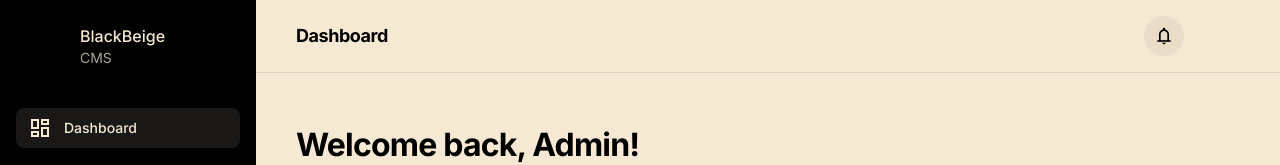
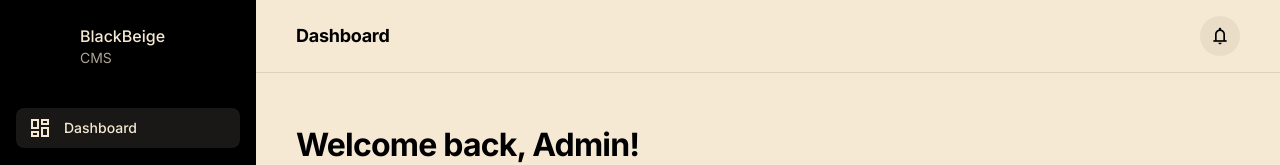
Before and after one commit to Debdaru07/Blog_CMS, a React (Create React App) app in the folder client/: page /admin/dashboard in a window 1280 px wide. Shown: the top 165 px of the page. Built offline with nearby package versions, Linux system fonts and the light colour scheme.

Commit message:
Notification button aligned

```diff
--- a/client/src/components/layout/Topbar.jsx
+++ b/client/src/components/layout/Topbar.jsx
@@ -1,23 +1,19 @@
 import React from "react";
 
 const Topbar = ({ title }) => (
-  <header className="flex items-center justify-between border-b border-black/10 px-10 py-4 bg-background-light">
-    <h2 className="text-black text-lg font-bold tracking-tight">{title}</h2>
-
-    <div className="flex items-center gap-4">
-      <button className="rounded-full h-10 w-10 bg-black/5 hover:bg-black/10 flex items-center justify-center transition">
+  <header className="flex items-center whitespace-nowrap border-b border-black/10 px-10 py-4 bg-background-light">
+    <h2 className="text-black text-lg font-bold leading-tight tracking-[-0.015em]">
+      {title}
+    </h2>
+    <div className="flex flex-1 justify-end gap-4 items-center">
+      <button className="flex cursor-pointer items-center justify-center
+                         overflow-hidden rounded-full h-10 w-10
+                         bg-black/5 text-black
+                         hover:bg-black/10 transition-colors duration-200">
         <span className="material-symbols-outlined text-xl">
           notifications
         </span>
       </button>
-
-      <div
-        className="rounded-full bg-cover bg-center size-10"
-        style={{
-          backgroundImage:
-            "url('https://lh3.googleusercontent.com/aida-public/AB6AXuC-DTnIvGpPZW487XzCWSr6_c1PCmdqL85hNufbcutFl5an4DJMAlQ9rfvi7Yotz5Wwj55w5zHPA0Mbxz2yGhVyEdzNp1kY-wCgDipL8KdxZqdNXvMhMe3NjHB9yssOqM7ALvgS48DTyqXZksvOEHf1C5lSqYlZW3TgcITDKUbomBNcHxlS-oPJ8ktIUr4_Gb0ce9m1eRKMVOVVIV38zeVvQ00WdXSRQ_bM2UJsjGehSR3bl21_T-sLOVhhIEwCqxBOY8-2pTpHRDk8');",
-        }}
-      />
     </div>
   </header>
 );
```
